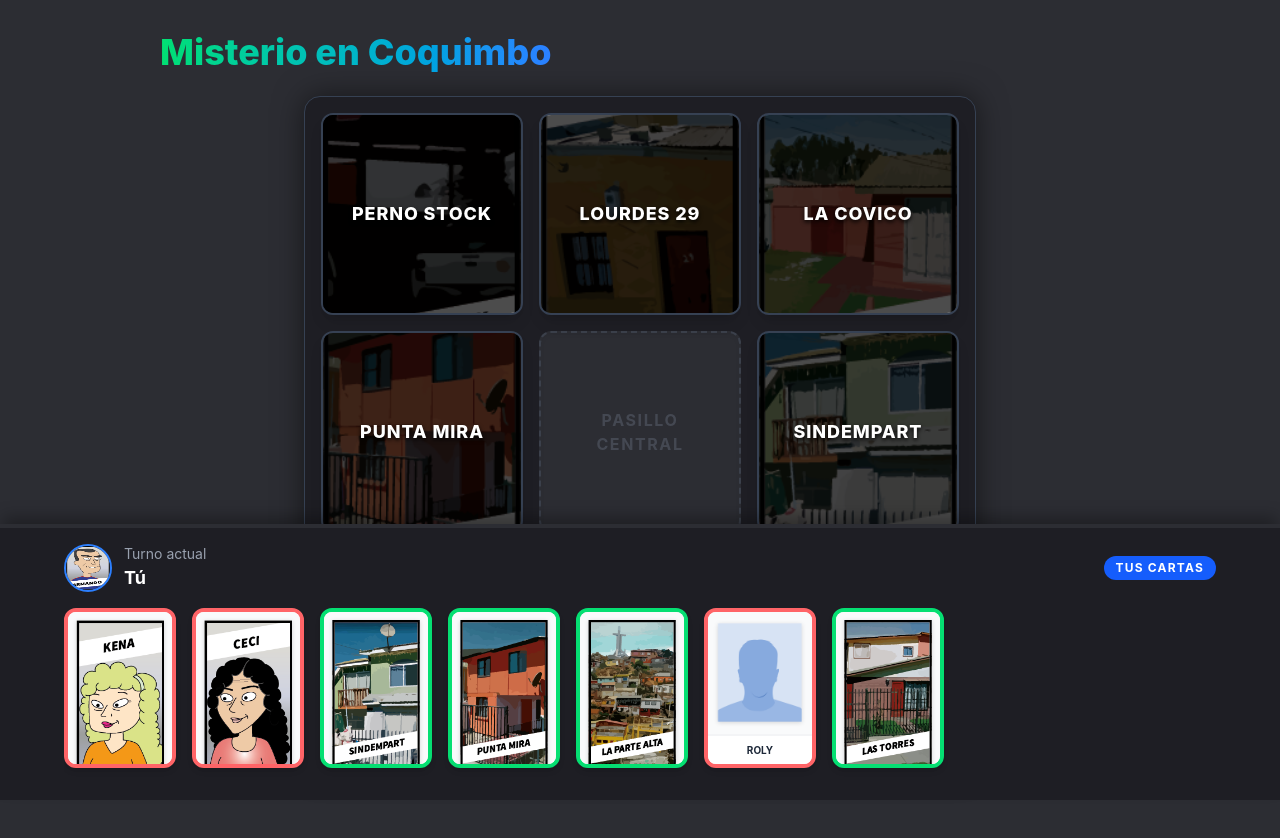
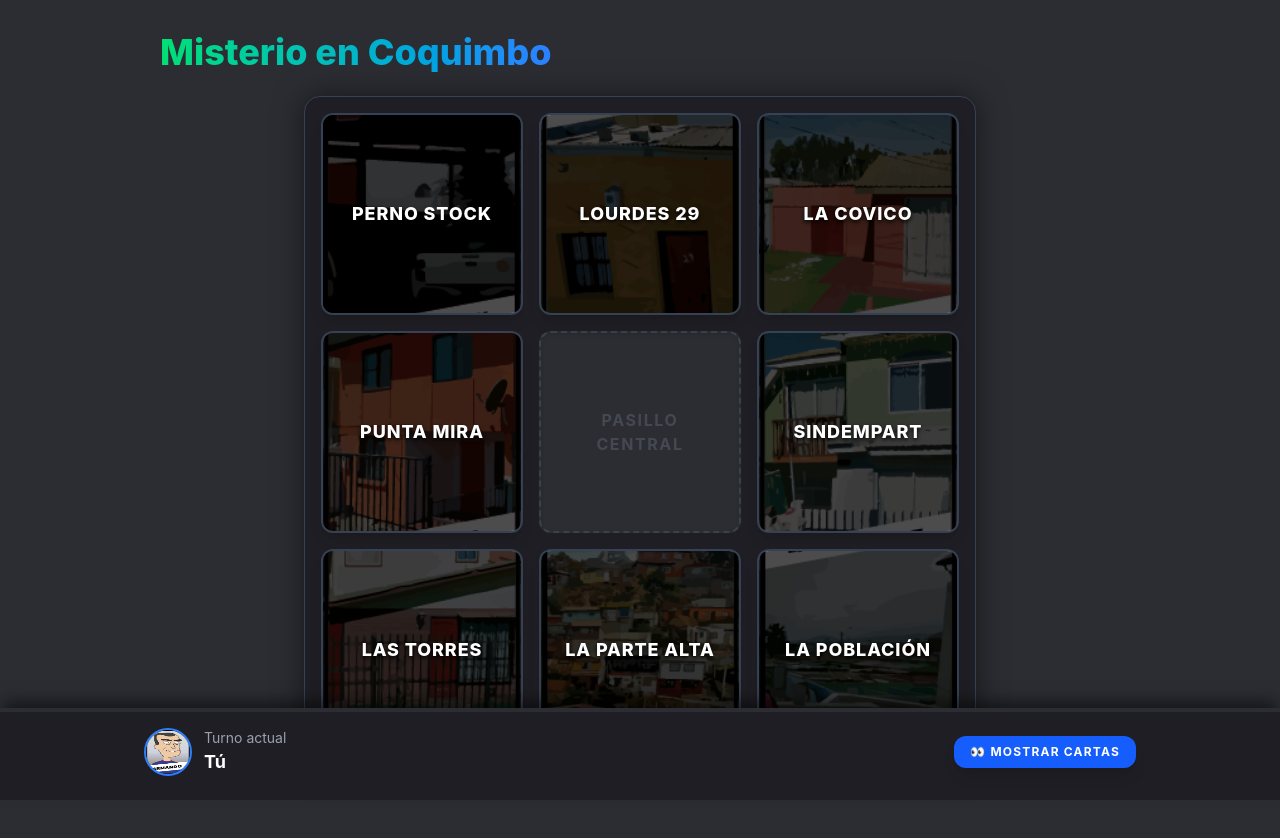
Before and after one commit to TheMaff/clue-mafafa, a React (Vite) app: page / in a window 1280 px wide. Both pictures are taken after a click on the button "Partida Rápida (Test)". Shown: the top 838 px of the page. Built offline with nearby package versions, Linux system fonts and the light colour scheme.

Commit message:
feat: toggle para ocultar/mostrar la mano de cartas del jugador

```diff
--- a/src/components/PlayerHand.tsx
+++ b/src/components/PlayerHand.tsx
@@ -1,4 +1,5 @@
 // src/components/PlayerHand.tsx
+import { useState } from 'react';
 import { useGameStore } from '../store/gameEngine';
 import Card from './Card';
 import gameData from '../data/game-data.json';
@@ -7,10 +8,11 @@ export default function PlayerHand() {
     const players = useGameStore((state) => state.players);
     const turnIndex = useGameStore((state) => state.turnIndex);
 
-    // Obtenemos el jugador actual
+    // Estado local para ocultar/mostrar las cartas (inicia oculto por seguridad)
+    const [isExpanded, setIsExpanded] = useState(false);
+
     const currentPlayer = players[turnIndex];
 
-    // Función para buscar la info completa de la carta en el JSON
     const getCardDetails = (cardName: string) => {
         let match = gameData.characters.find(c => c.name === cardName);
         if (match) return { category: 'character' as const, img: match.img };
@@ -21,16 +23,17 @@ export default function PlayerHand() {
         match = gameData.locations.find(l => l.name === cardName);
         if (match) return { category: 'location' as const, img: match.img };
 
-        return { category: 'character' as const, img: '' }; // Fallback
+        return { category: 'character' as const, img: '' };
     };
 
-    // Solo mostramos la mano si es el turno de un humano
     if (currentPlayer?.type !== 'human') return null;
 
     return (
-        <div className="fixed bottom-0 left-0 right-0 bg-[#1E1E24] border-t-4 border-[#2C2D33] shadow-[0_-10px_15px_-3px_rgba(0,0,0,0.3)] z-50 p-4">
-            <div className="max-w-6xl mx-auto">
-                <div className="flex items-center justify-between mb-4">
+        <div className="fixed bottom-0 left-0 right-0 bg-[#1E1E24] border-t-4 border-[#2C2D33] shadow-[0_-10px_15px_-3px_rgba(0,0,0,0.5)] z-50">
+            <div className="max-w-5xl mx-auto p-4">
+
+                {/* Cabecera del panel */}
+                <div className="flex items-center justify-between mb-2">
                     <div className="flex items-center gap-3">
                         <img src={`/assets/${currentPlayer.avatar}`} alt="Avatar" className="w-12 h-12 rounded-full border-2 border-blue-500 bg-gray-800" />
                         <div>
@@ -38,13 +41,19 @@ export default function PlayerHand() {
                             <p className="text-lg font-bold text-white">{currentPlayer.name}</p>
                         </div>
                     </div>
-                    <span className="bg-blue-600 px-3 py-1 rounded-full text-xs font-bold uppercase text-white tracking-widest">
-                        Tus Cartas
-                    </span>
+
+                    {/* Botón interactivo que cambia el estado */}
+                    <button
+                        onClick={() => setIsExpanded(!isExpanded)}
+                        className="bg-blue-600 hover:bg-blue-500 transition-colors px-4 py-2 rounded-xl text-xs font-bold uppercase text-white tracking-widest flex items-center gap-2 shadow-lg"
+                    >
+                        {isExpanded ? '🙈 Ocultar Cartas' : '👀 Mostrar Cartas'}
+                    </button>
                 </div>
 
-                {/* Contenedor horizontal scrolleable para las cartas */}
-                <div className="flex gap-4 overflow-x-auto pb-4 scrollbar-hide">
+                {/* Contenedor condicional: Solo se renderiza si isExpanded es true */}
+                {isExpanded && (
+                    <div className="flex gap-4 overflow-x-auto py-4 scrollbar-hide animate-fade-in-up">
                         {currentPlayer.hand.map((cardName, index) => {
                             const details = getCardDetails(cardName);
                             return (
@@ -57,6 +66,8 @@ export default function PlayerHand() {
                             );
                         })}
                     </div>
+                )}
+
             </div>
         </div>
     );
```
Lines whose indentation alone changed are shown as unchanged.
